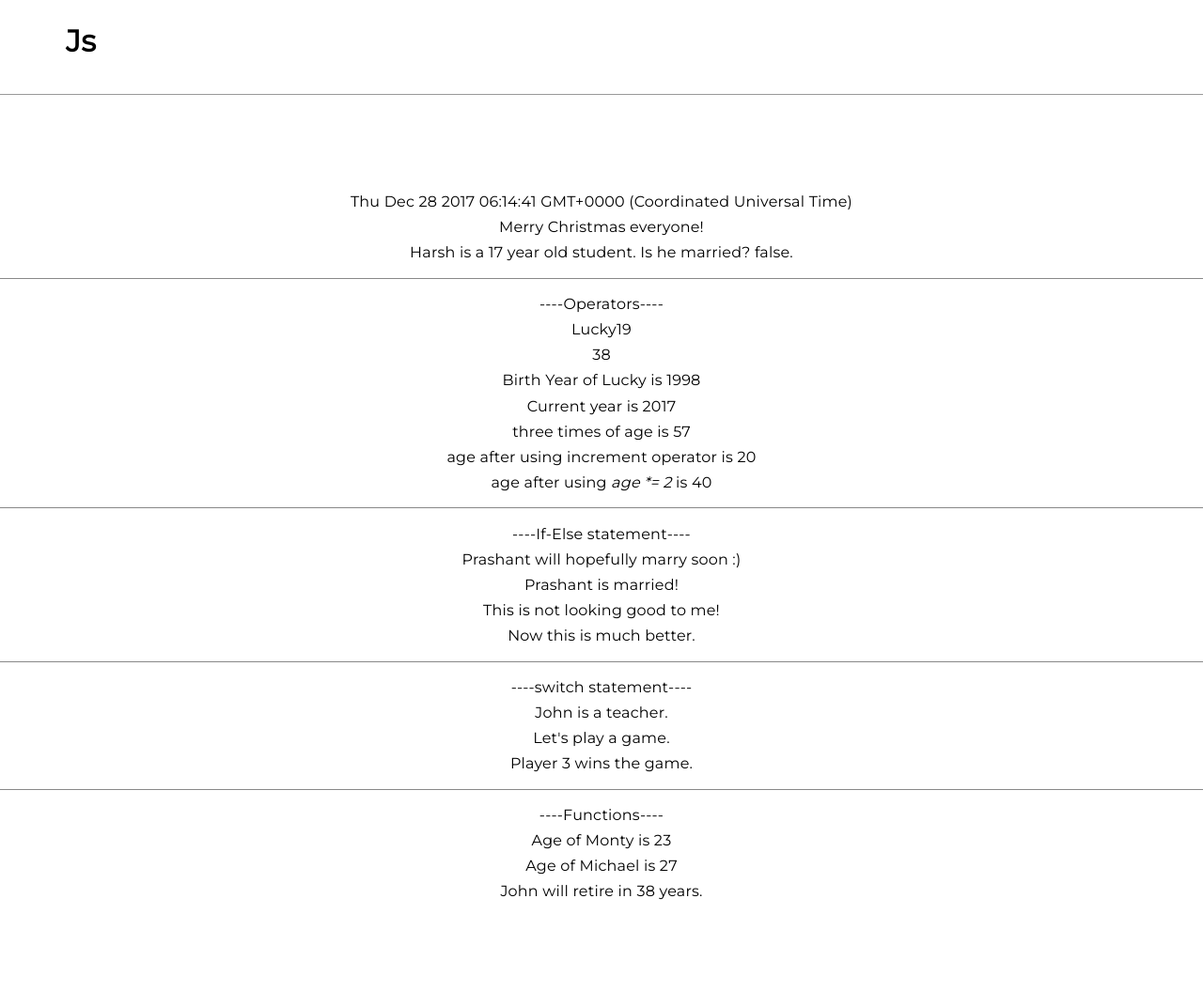
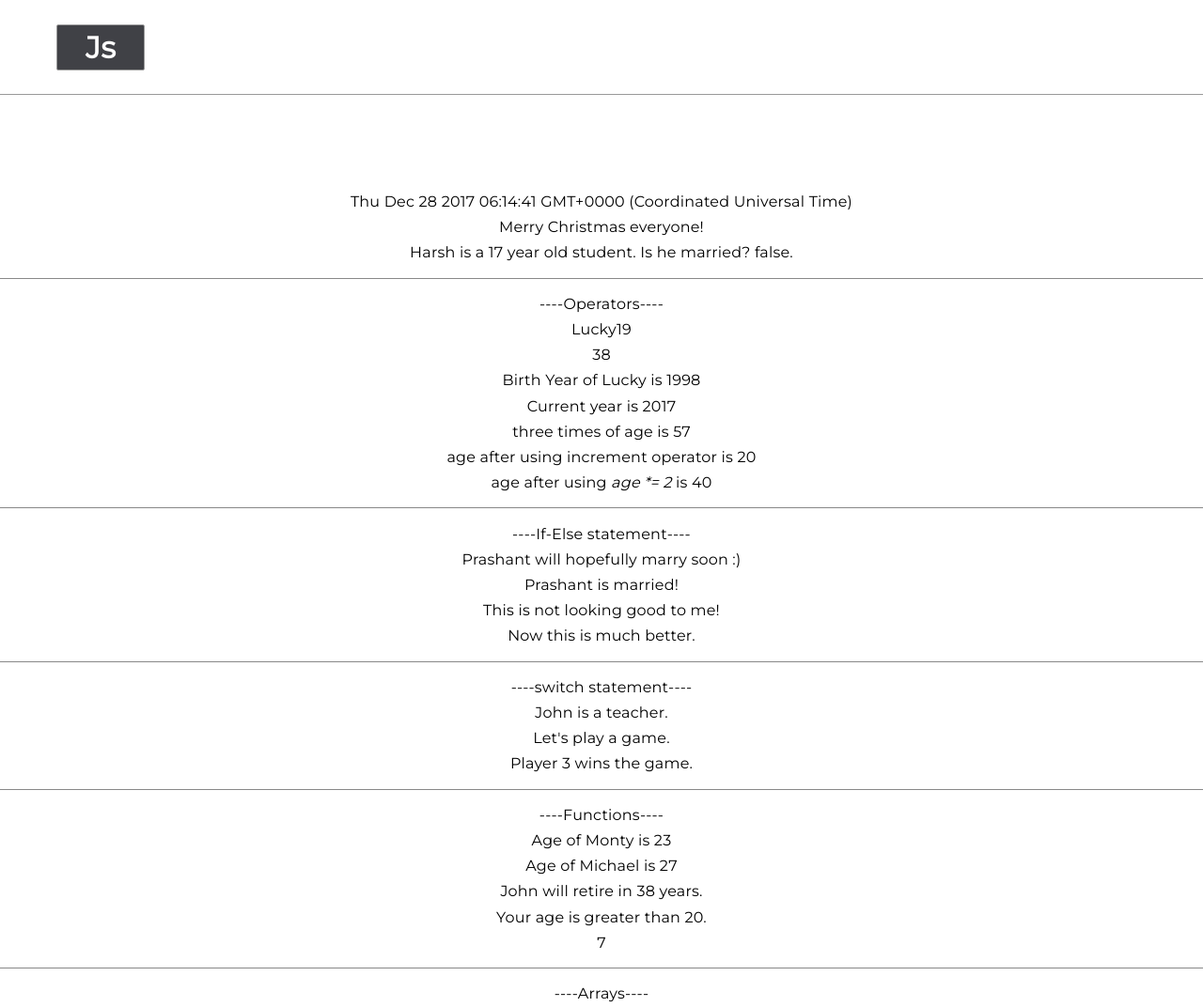
Before and after one commit to shubhamislucky/javascript, a plain HTML site: page index.html in a window 1280 px wide. Shown: the whole page at 94% size. Before the commit the page ends 963 px from the top, so only its background shows below. Drawn offline with Linux system fonts and the light colour scheme.

Commit message:
added new stuff

```diff
--- a/css/test.css
+++ b/css/test.css
@@ -35,8 +35,13 @@ header{
     float: left;
     max-width: 150px;
     max-height: 90px;
-    top: 30px;
-    left: 70px;
+    top: 26px;
+    left: 60px;
+    color: #fff;
+    border: 1px solid #999;
+    border-radius: 2px;
+    padding: 10px 30px;
+    background-color: #404146;
 }
 
 #sep{
--- a/index.html
+++ b/index.html
@@ -53,6 +53,13 @@
                         </script>
                     </p>
 
+                    <!--//// chapter divider ////-->
+                    <span id="sep"></span>
+                    <p>
+                        <script type="text/javascript" src="js/6arrays.js">
+                        </script>
+                    </p>
+
                 </div>
 
         </div>
--- a/js/5function.js
+++ b/js/5function.js
@@ -20,3 +20,37 @@ function yearsUntilRetirement(name, year){
     document.write("<br>" + name + " will retire in " + retirement + " years.");
 }
 yearsUntilRetirement('John', 1990);
+
+//////////////////////////////////////////
+// Fucntion expression and statement
+
+// Fucntion statement
+function hello1(arg){
+    // code
+}
+
+// Function expression
+var hello2 = function(arg){
+    // code
+}
+
+/* The difference between funtion statement and function expression
+    is that function expression produces immediate result(value) while
+    statement just performs an action.
+*/
+
+// Examples
+function haveFun(age){
+    if(age > 20){
+        document.write("<br>Your age is greater than 20.");
+    }else{
+        document.write("<br>Your age is less than 20.");
+    }
+}
+haveFun(43);
+
+var someFun = function(x,y){
+    var z = x+y;
+    return z;
+}
+document.write("<br>" + someFun(3,4));
--- /dev/null
+++ b/js/6arrays.js
@@ -0,0 +1,6 @@
+document.write("<br>");
+document.write("----Arrays----");
+document.write("<br>");
+
+///////////////////////////
+// Arrays
```
